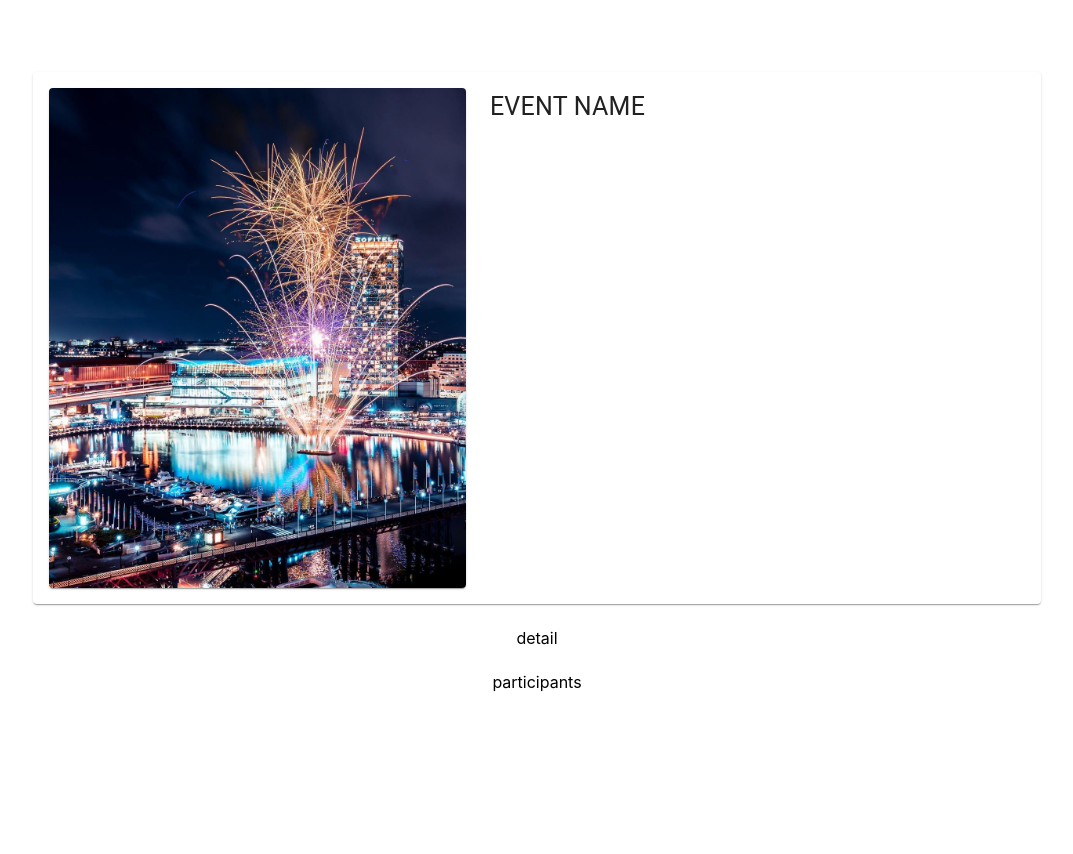
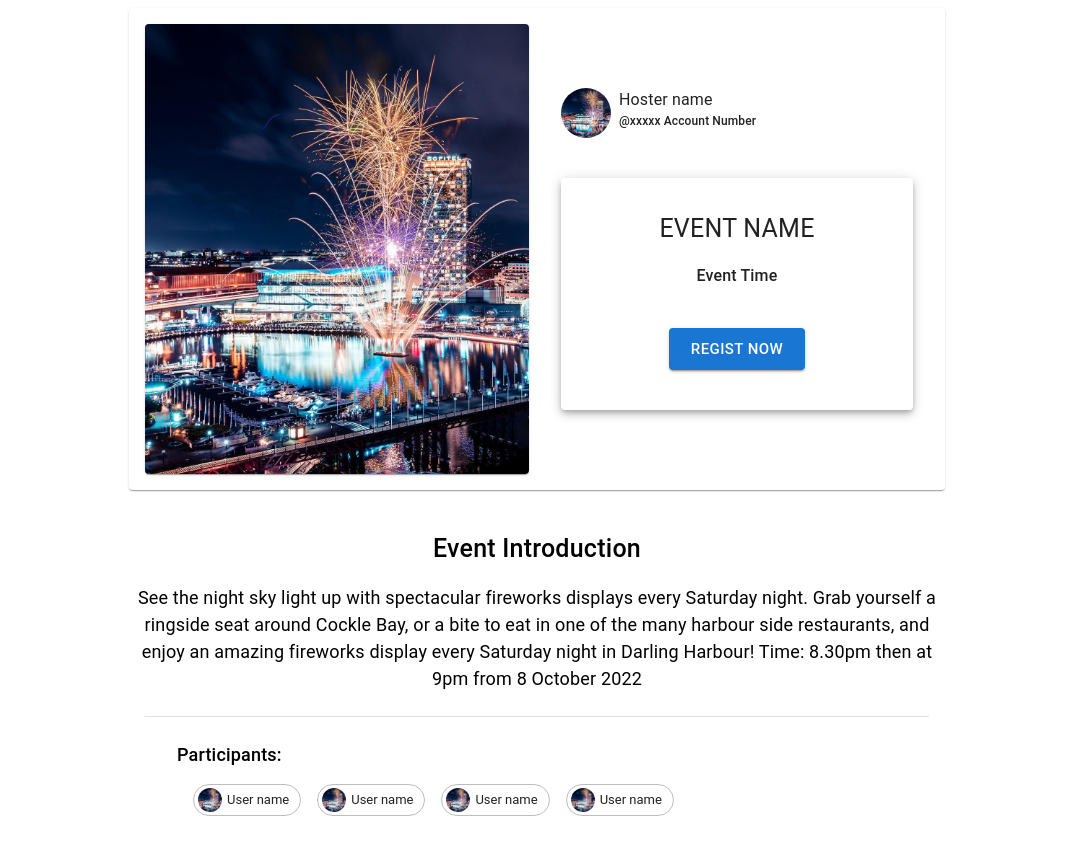
Before and after one commit to KenLin-7/Event-Platform, a React (Create React App) app in the folder client/: page / in a window 1280 px wide. Shown: the top 854 px of the page, without its empty margins (103-1176 px from the left). Before the commit the page ends 800 px from the top, so only its background shows below. Built offline with nearby package versions, Linux system fonts and the light colour scheme.

Commit message:
draft of eventdetail page

```diff
--- a/client/src/components/EventDetail/EventDetail.js
+++ b/client/src/components/EventDetail/EventDetail.js
@@ -1,42 +1,111 @@
 import React, {useEffect, useState} from "react";
-import {Card, CardMedia, Container, Paper, Stack, Typography} from "@mui/material";
+import {
+    Avatar,
+    Box,
+    Button,
+    Card,
+    CardActionArea,
+    CardMedia, Chip,
+    Container, Divider,
+    Grid, imageListClasses,
+    Paper,
+    Stack,
+    Typography
+} from "@mui/material";
 import img from "./xxxxxxxx.png"
-
-
-
-
+import Grid2 from "@mui/material/Unstable_Grid2";
 
 
 export default function EventDetail() {
 
+    const eventIntro= "See the night sky light up with spectacular fireworks displays every Saturday night.\n" +
+        "\n" +
+        "Grab yourself a ringside seat around Cockle Bay, or a bite to eat in one of the many harbour side restaurants, and enjoy an amazing fireworks display every Saturday night in Darling Harbour!\n" +
+        "\n" +
+        "Time: 8.30pm then at 9pm from 8 October 2022"
 
 
-        return(
+
+    return (
 
         <div>
-                <Container  maxWidth={"lg"}>
-                       <Stack spacing={3} sx={{margin:8, padding: 1}}>
-                            <Paper  justifyContent="space-evenly" sx={{margin:6, padding: 2}} >
-
-                                     <Stack direction="row" spacing={3}  >
-
-
-                                            <Card>
+            <Container maxWidth={"lg"}>
+                <Stack  sx={{padding: 1 ,marginX:20, marginBottom:10}}>
+                    <Paper justifyContent="space-evenly" sx={{padding:2}} >
+                        <Box sx={{flexGrow: 1}}>
+                            <Grid2 container spacing={2}>
+                                <Grid2 xs={6}>
+                                    <Card elevation={1}>
                                         <CardMedia
                                             component="img"
-                                                    height="500"
+                                            height="450"
                                             image={img}
                                             alt="eventpic"
                                         />
                                     </Card>
-                                          <Typography fontSize={25}> EVENT NAME </Typography>
+                                </Grid2>
+                                <Grid2 xs={6}>
+
+                                    <Stack direction={"row"} sx={{marginLeft: 2, marginTop: 8}} spacing={1}>
+                                        <Avatar sx={{width: 50, height: 50}} src={img}/>
+                                        <Stack>
+                                            <Typography align={"left"} fontSize={16} > Hoster name </Typography>
+                                            <Typography fontSize={12} fontWeight={500}> @xxxxx Account Number </Typography>
+                                        </Stack>
+                                    </Stack>
+
+                                    <Stack sx={{marginTop: 5, marginX: 2}}>
+                                        <Card elevation={5}  >
+                                            <Typography  fontSize={25}  sx={{ marginTop:4,marginBottom:2}}> EVENT NAME </Typography>
+                                            <Typography fontWeight={500}> Event Time </Typography>
+                                            <Button variant="contained" size="large" sx={{ marginY:5}} >Regist Now</Button>
+                                        </Card>
+                                    </Stack>
+
+                                </Grid2>
+                            </Grid2>
+                        </Box>
+                    </Paper>
+                    <Stack sx={{marginTop: 5}}>
+
+                        <Typography fontSize={25} fontWeight={500}> Event Introduction </Typography>
+                        <Typography fontSize={18} sx={{ marginTop:2}} > {eventIntro} </Typography>
 
                     </Stack>
 
-                             </Paper>
+                    <Divider sx={{marginTop: 3}} variant="middle" />
 
-                           <Stack> detail  </Stack>
-                           <Stack > participants </Stack>
+
+                    <Stack sx={{marginTop:3, marginLeft:6}} >
+                        <Typography align={"left"} fontSize={18} fontWeight={500}>Participants: </Typography>
+                        <Stack direction={"row"} sx={{marginTop:2, marginLeft:2}} spacing={2}>
+
+                            <Chip
+                                avatar={<Avatar sx={{width: 50, height: 50}} src={img} alt="User Name"/>}
+                                label="User name"
+                                variant="outlined"
+                                size="medium"
+                            />
+                            <Chip
+                                avatar={<Avatar sx={{width: 50, height: 50}} src={img} alt="User Name"/>}
+                                label="User name"
+                                variant="outlined"
+                                size="medium"
+                            />
+                            <Chip
+                                avatar={<Avatar sx={{width: 50, height: 50}} src={img} alt="User Name"/>}
+                                label="User name"
+                                variant="outlined"
+                                size="medium"
+                            />
+                            <Chip
+                                avatar={<Avatar sx={{width: 50, height: 50}} src={img} alt="User Name"/>}
+                                label="User name"
+                                variant="outlined"
+                                size="medium"
+                            />
+                        </Stack>
+                    </Stack>
                 </Stack>
             </Container>
 
@@ -44,8 +113,8 @@ export default function EventDetail() {
         </div>
 
 
-
-        );
+    )
+        ;
 
 
 }
```
Lines whose indentation alone changed are shown as unchanged.
